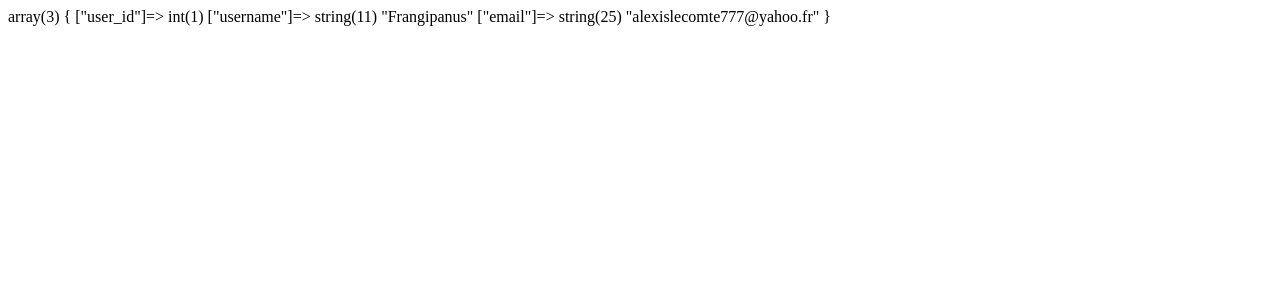
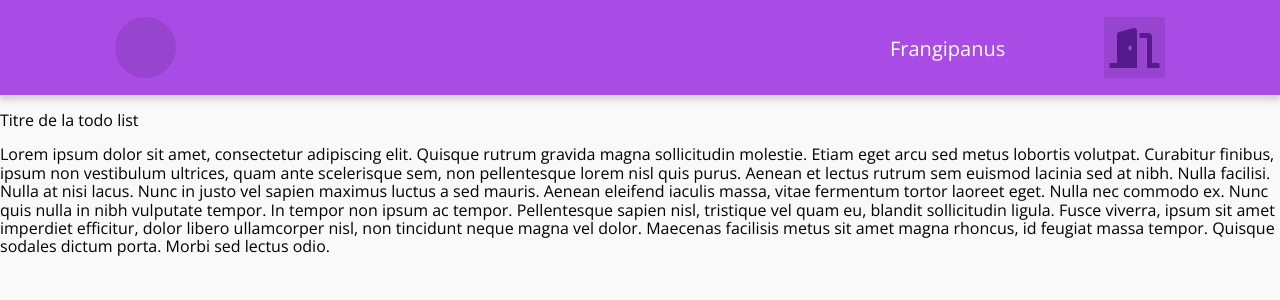
Before and after one commit to EmpireDemocratiqueDuPoulpe/Just-Do-It, a PHP site: page / in a window 1280 px wide. Shown: the top 300 px of the page. Run offline with PHP 8.4, Linux system fonts and the light colour scheme; a user stored in the database is signed in.

Commit message:
Ajout de l'header dans index.php

```diff
--- a/assets/css/main.css
+++ b/assets/css/main.css
@@ -66,6 +66,7 @@ form.errorMsgAbove  {margin-top: 50px}
 
 /* Inputs */
 .field input {
+    box-sizing: border-box;
     display: block;
     width: 100%;
     height: 50px;
@@ -94,7 +95,7 @@ input[type=submit] {
     border-radius: 5px;
     font-family: 'Open Sans', Arial, sans-serif;
     font-size: 1em;
-    transition: background-color 500ms;
+    transition: background-color 250ms;
     cursor: pointer;
 }
 
@@ -107,34 +108,34 @@ input[type=submit]:active { background-color: #884ac3; padding: 0; transition-du
 #switchRegLog a:hover { text-decoration: underline; }
 
 /***********************************
- * Register page
+ * Register and login page
  ***********************************/
 
-#registerBody {
+#registerBody, #loginBody {
     width: 100%;
     height: 100%;
     background: #FFFFFF;
 }
 
-/*** Register container ***/
-#registerContainer {
+/*** Container ***/
+#registerContainer, #loginContainer {
     width: 768px;
     height: 100%;
 }
 
-/* Register header */
-#registerHeader {
+/* Header */
+#registerHeader, #loginHeader {
     text-align: center;
     padding-top: 75px;
 }
 
-#registerHeader h1 {
+#registerHeader h1, #loginHeader h1 {
     font-family: 'Montserrat', Arial, sans-serif;
     margin: 0;
 }
 
-/*** Register img ***/
-#registerRightImg {
+/*** Img ***/
+#registerRightImg, #loginRightImg {
     position: fixed;
     top: 0;
     right: 0;
@@ -143,3 +144,62 @@ input[type=submit]:active { background-color: #884ac3; padding: 0; transition-du
     background: url("../images/registerImg.jpg") no-repeat;
     background-size: cover;
 }
+
+/***********************************
+ * Index
+ ***********************************/
+
+/*** Header ***/
+header {
+    height: 95px;
+    background: #A94CE6;
+    color: #FFFFFF;
+    -webkit-box-shadow: 0px 2px 8px 2px rgba(0,0,0,0.2);
+    -moz-box-shadow: 0px 2px 8px 2px rgba(0,0,0,0.2);
+    box-shadow: 0px 2px 8px 2px rgba(0,0,0,0.2);
+}
+
+/* Logo */
+#logo {
+    display: inline-block;
+    float: left;
+    width: 61px;
+    height: 61px;
+    margin: 17px 0 17px 115px;
+    /**********/
+    border-radius: 50%;
+    background: #9744ce;
+    /**********/
+}
+
+/* User */
+#user {
+    display: inline-block;
+    float: right;
+    width: 275px;
+    height: 61px;
+    margin: 17px 115px 17px 0;
+}
+
+#user p {
+    display: inline-block;
+    width: 65%;
+    font-size: 1.25em;
+}
+
+#disconnect {
+    display: inline-block;
+    float: right;
+    text-align: center;
+    width: 61px;
+    height: 61px;
+    line-height: 61px;
+    font-size: 2.5em;
+    background: #9744ce;
+    color: #551A8B;
+    transition: color 250ms;
+}
+
+#disconnect:hover {
+    color: #481a7e;
+}
--- a/index.php
+++ b/index.php
@@ -12,5 +12,3 @@ if (!$is_connected) redirectTo("./login.php");
 ############################
 
 require_once "./views/index_v.php";
-
-var_dump($_SESSION);
--- a/views/index_v.php
+++ b/views/index_v.php
@@ -1 +1,48 @@
-<?php
+<!DOCTYPE html>
+
+<html lang="fr">
+    <head>
+        <title>ProjetPHP - Connexion</title>
+        <meta charset="utf-8"/>
+        <link rel="stylesheet" href="./assets/css/normalize.css"/>
+        <link rel="stylesheet" href="./assets/css/font-awesome.css"/>
+        <link rel="stylesheet" href="https://fonts.googleapis.com/css?family=Montserrat|Open+Sans&display=swap"/>
+        <link rel="stylesheet" href="./assets/css/main.css"/>
+    </head>
+    <body>
+        <!-- Header -->
+        <header>
+            <div id="logo"></div>
+
+            <div id="user">
+                <p><?= htmlspecialchars($_SESSION["username"]) ?></p>
+                <a href="./php/disconnect_user.php" id="disconnect"><i class="fas fa-door-open"></i></a>
+            </div>
+        </header>
+
+        <!-- Todo list -->
+        <div id="todoListContainer">
+
+            <div class="todoList">
+                <div class="tlHead">
+                    <p>Titre de la todo list</p>
+                </div>
+                <div class="tlBody">
+                    <p>
+                        Lorem ipsum dolor sit amet, consectetur adipiscing elit. Quisque rutrum gravida magna
+                        sollicitudin molestie. Etiam eget arcu sed metus lobortis volutpat. Curabitur finibus, ipsum non
+                        vestibulum ultrices, quam ante scelerisque sem, non pellentesque lorem nisl quis purus. Aenean et
+                        lectus rutrum sem euismod lacinia sed at nibh. Nulla facilisi. Nulla at nisi lacus. Nunc in justo
+                        vel sapien maximus luctus a sed mauris. Aenean eleifend iaculis massa, vitae fermentum tortor
+                        laoreet eget. Nulla nec commodo ex. Nunc quis nulla in nibh vulputate tempor. In tempor non ipsum
+                        ac tempor. Pellentesque sapien nisl, tristique vel quam eu, blandit sollicitudin ligula. Fusce
+                        viverra, ipsum sit amet imperdiet efficitur, dolor libero ullamcorper nisl, non tincidunt neque
+                        magna vel dolor. Maecenas facilisis metus sit amet magna rhoncus, id feugiat massa tempor. Quisque
+                        sodales dictum porta. Morbi sed lectus odio.
+                    </p>
+                </div>
+            </div>
+
+        </div>
+    </body>
+</html>
```
